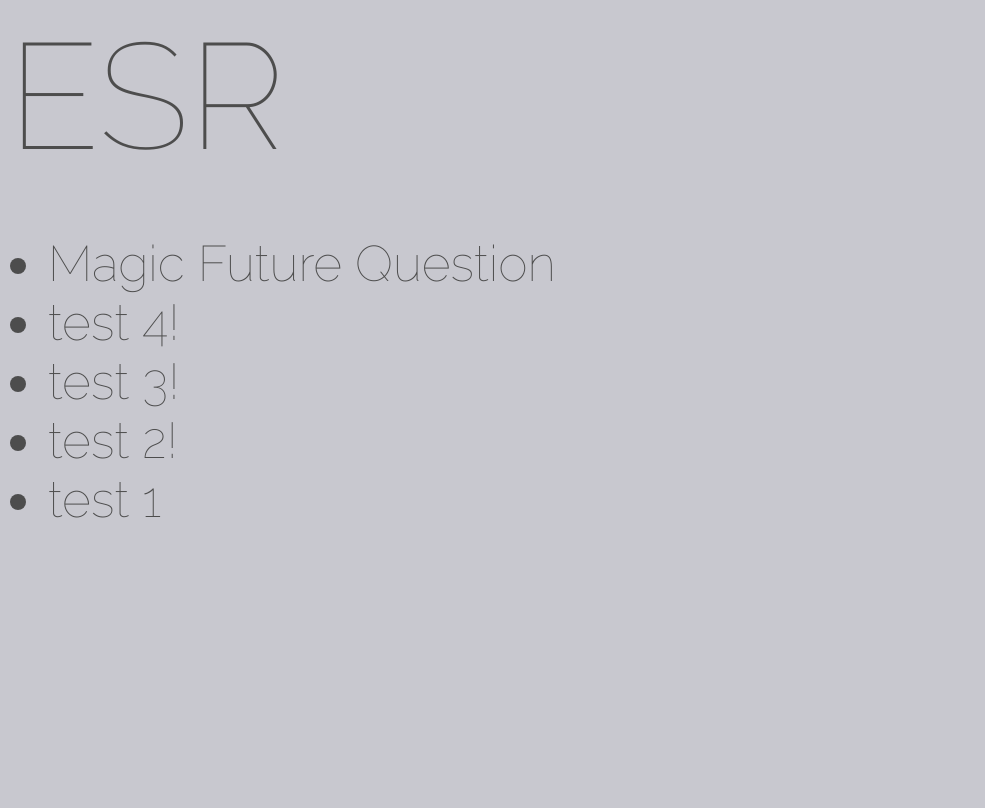
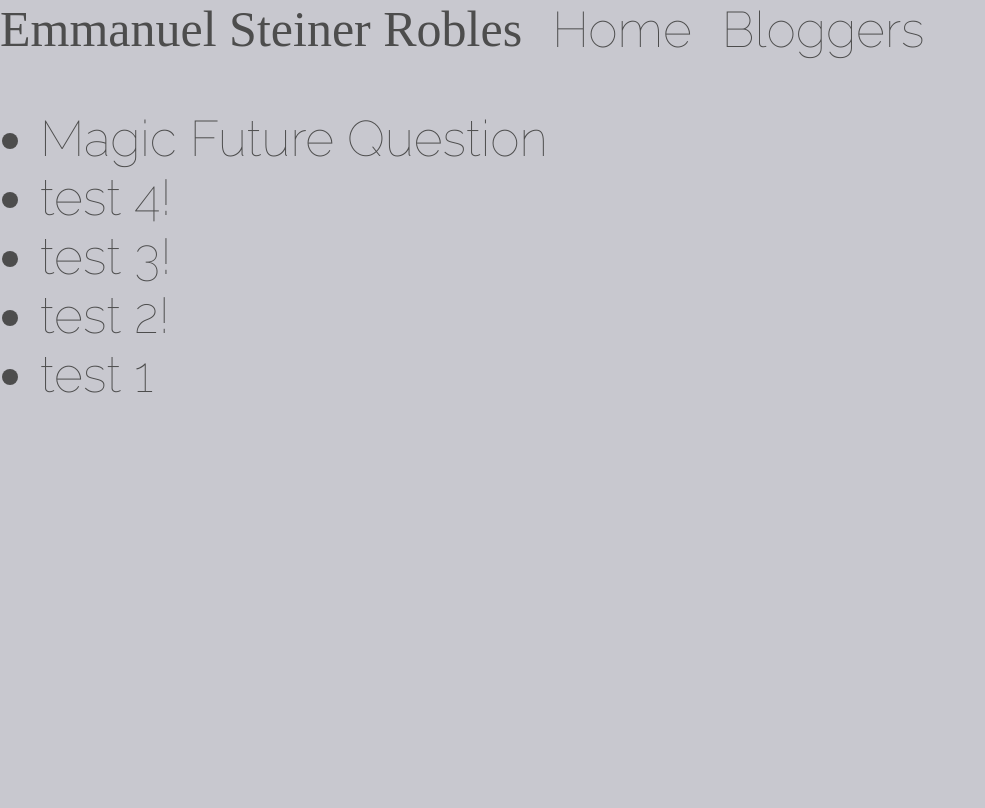
Before and after one commit to MrDoomBringer/TGView, a Django app: page /polls/ in a window 1280 px wide. Shown: the whole page, without its empty margins (0-985 px from the left). After the commit the page ends 393 px from the top, so only its background shows below. Run offline with Django 3.2, Linux system fonts and the light colour scheme; data comes from the database, SQL or seed files in the repository; some web fonts are replaced.

Commit message:
Some HTML template messaround

```diff
--- a/tgview_site/polls/static/polls/style.css
+++ b/tgview_site/polls/static/polls/style.css
@@ -133,6 +133,7 @@ body {
 	font-weight: 100;
 	font-size: 50px;
 	color: #4D4D4D;
+	margin:0;
 }
 
 b{
@@ -140,9 +141,15 @@ b{
 	font-size: 150px;
 	font-weight: 100;
 }
-.box {
+.emm-name {
+	font-weight: 300;
+}
+.top-bar {
 	display: flex;
-	flex-flow: column;
-	height: 100%;
-	margin: 20px;
+	flex-flow: row;
+	/*box-shadow: 0 4px 8px 0 rgba(0, 0, 0, 0.2), 0 6px 20px 0 rgba(0, 0, 0, 0.19);*/
 }
+.top-bar-item {
+	flex-grow:0;
+	margin: 0px 30px 0px 0px;
+}
--- /dev/null
+++ b/tgview_site/polls/templates/polls/base.html
@@ -0,0 +1,30 @@
+<!DOCTYPE html>
+<html lang="en">
+    <head>
+        {% load static %}
+
+        <link rel="stylesheet" type="text/css" href="{% static 'polls/style.css' %}">
+        <title>{% block title %}Emmanuel Steiner Robles{% endblock %}</title>
+    </head>
+
+    <body>
+        <div id="sidebar" class="top-bar">
+            {% block sidebar %}
+            <div class="top-bar-item emm-name">
+                <div>Emmanuel Steiner Robles</div>
+            </div>
+            <div class="top-bar-item">
+                <a href="/polls">Home</a>
+            </div>
+            <div class="top-bar-item">
+                <a href="/blog">Bloggers</a>
+            </div>
+
+            {% endblock %}
+        </div>
+
+        <div id="content">
+            {% block content %}{% endblock %}
+        </div>
+    </body>
+</html>
--- a/tgview_site/polls/templates/polls/index.html
+++ b/tgview_site/polls/templates/polls/index.html
@@ -1,12 +1,10 @@
-<!DOCTYPE html>
-<html>
-    <head>
-        {% load static %}
+{% extends "./base.html" %}
 
-        <link rel="stylesheet" type="text/css" href="{% static 'polls/style.css' %}">
-    </head>
-    <body>
-        <b>ESR</b>
+{% block title %}Polls Index{% endblock %}
+
+{% block content %}
+
+
     {% if latest_question_list %}
     <ul>
     {% for question in latest_question_list %}
@@ -17,5 +15,4 @@
         <p>No polls are available.</p>
     {% endif %}
 
-    </body>
-</html>
+{% endblock %}
```
Also changed, not shown: tgview_site/polls/templates/polls/detail.html (+6 -9 lines), tgview_site/polls/templates/polls/results.html (+7 -9 lines). Lines whose indentation alone changed are shown as unchanged.
